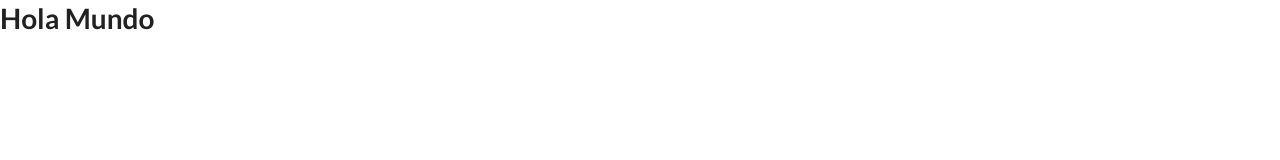
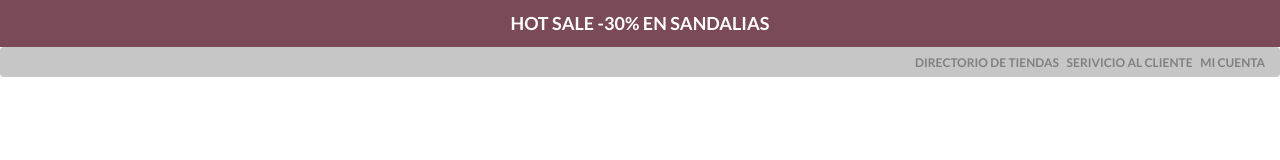
Before and after one commit to alonsoEsvyda/PDP, a plain HTML site: page index.html in a window 1280 px wide. Drawn offline with nearby package versions, Linux system fonts and the light colour scheme.

Commit message:
add styles

```diff
--- a/css/styles.general.css
+++ b/css/styles.general.css
@@ -2,3 +2,24 @@
     font-family: GlyHalFont;
     src: url(../fonts/glyphicons-halflings-regular.woff);
 }
+
+.hot-sale-bar{
+	width: 100%;
+	background-color: #7a4a58;
+}
+.hot-sale-bar h3{
+	text-align: center;
+	color: white;
+	padding: 12px;
+}
+.breadcrumb{
+	width: 100%;
+	background-color: #c7c6c6;
+	text-align: right;
+}
+.breadcrumb a{
+	margin-left: 5px !important;
+	color: gray !important;
+	font-size: 12px;
+	font-weight: bold;
+}
--- a/js/templates/home.html
+++ b/js/templates/home.html
@@ -1 +1,8 @@
-<h1>Hola Mundo</h1>
+<div class="hot-sale-bar">
+	<h3>HOT SALE -30% EN SANDALIAS</h3>
+</div>
+<div class="ui breadcrumb">
+  <a class="section">DIRECTORIO DE TIENDAS</a>
+  <a class="section">SERIVICIO AL CLIENTE</a>
+  <a class="section">MI CUENTA</a>
+</div>
```
